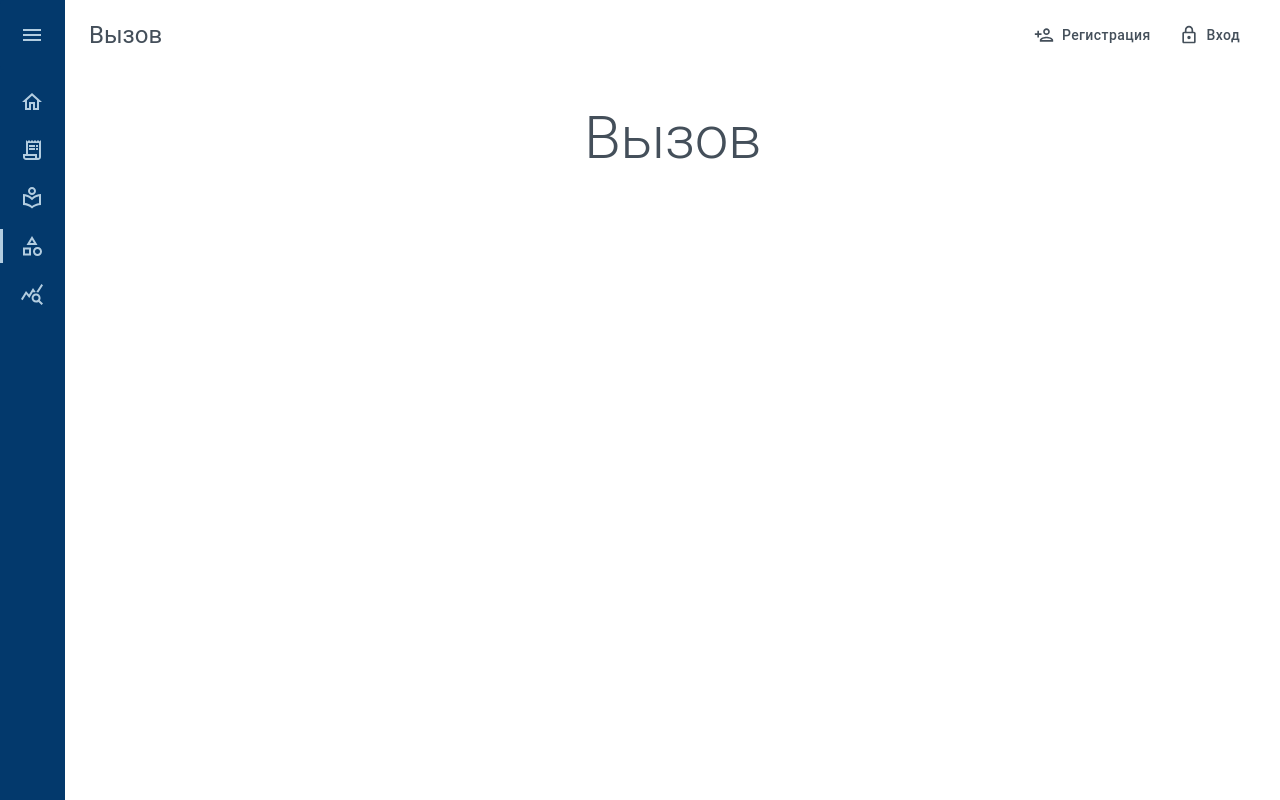
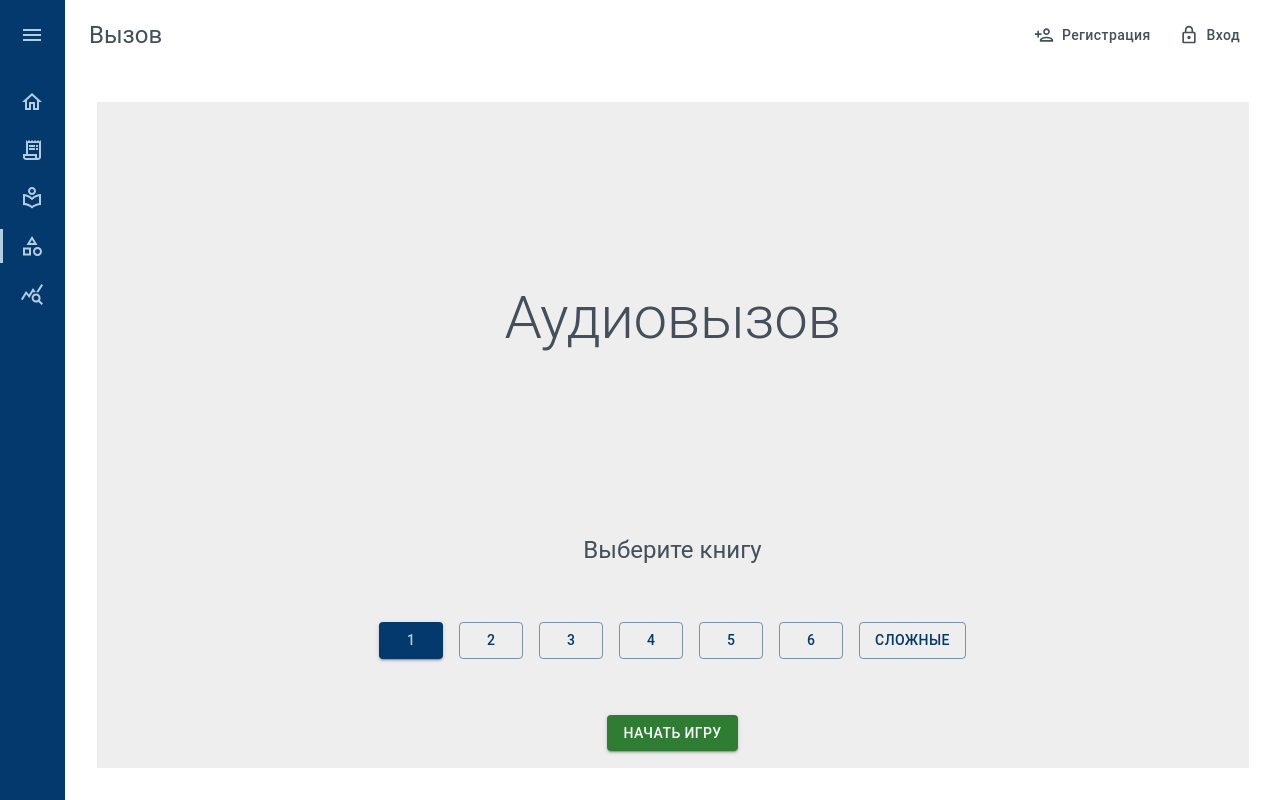
Before and after one commit to whityha/rslang, a React (Create React App) app: page /games/call in a window 1280 px wide. Built offline with nearby package versions, Linux system fonts and the light colour scheme.

Commit message:
feat: add interface for game-call

```diff
--- /dev/null
+++ b/src/components/game-call/GameCall.tsx
@@ -0,0 +1,37 @@
+import { Box } from '@mui/material';
+import { useState } from 'react';
+import theme from '../../theme/theme';
+import GameCallMenu from './Menu/GameCallMenu';
+import GameCallPlay from './Play/GameCallPlay';
+import { TGameState } from './types';
+
+const GameCall = () => {
+  const [currentPage, setCurrent] = useState<number>(0);
+  const changeCurrentPage = (num: number) => {
+    setCurrent(num);
+  };
+
+  const [active, setActive] = useState<TGameState>('menu');
+  const changeActive = (state: TGameState) => {
+    setActive(state);
+  };
+
+  return (
+    <Box sx={{
+      bgcolor: theme.palette.grey.A200,
+      height: '100%',
+    }}
+    >
+      {active === 'menu'
+        ? (
+          <GameCallMenu
+            activeMain={[active, changeActive]}
+            wordPage={[currentPage, changeCurrentPage]}
+          />
+        )
+        : <GameCallPlay /> }
+    </Box>
+  );
+};
+
+export default GameCall;
--- /dev/null
+++ b/src/components/game-call/Menu/ButtonBook.tsx
@@ -0,0 +1,13 @@
+import { Button } from '@mui/material';
+
+const ButtonBook = ({
+  id, inner, current, changeCurrent,
+}:
+  {id: number, inner: string, current: number, changeCurrent: (num: number) => void}) => {
+  const changeCurrentButton = () => {
+    changeCurrent(id);
+  };
+  return (<Button onClick={changeCurrentButton} variant={current === id ? 'contained' : 'outlined'}>{inner}</Button>);
+};
+
+export default ButtonBook;
--- /dev/null
+++ b/src/components/game-call/Menu/GameCallMenu.tsx
@@ -0,0 +1,47 @@
+import {
+  Box, Button, Typography, Stack,
+} from '@mui/material';
+import theme from '../../../theme/theme';
+import { TGameState } from '../types';
+import ButtonBook from './ButtonBook';
+
+const GameCallMenu = ({ activeMain, wordPage }:
+    {
+      activeMain: [TGameState, (state: TGameState) => void],
+      wordPage: [number, (number: number) => void]}) => {
+  const [currentPage, changeCurrentPage] = wordPage;
+  const [active, changeActive] = activeMain;
+  return (
+    <Box sx={{
+      bgcolor: theme.palette.grey.A200,
+      height: '100%',
+      display: 'flex',
+      flexDirection: 'column',
+      alignItems: 'center',
+    }}
+    >
+      <Typography variant="h2" my="3em">Аудиовызов</Typography>
+      <Typography variant="h5">Выберите книгу</Typography>
+      <Stack direction="row" spacing={2} my={7}>
+        <ButtonBook current={currentPage} id={0} changeCurrent={changeCurrentPage} inner="1" />
+        <ButtonBook current={currentPage} id={1} changeCurrent={changeCurrentPage} inner="2" />
+        <ButtonBook current={currentPage} id={2} changeCurrent={changeCurrentPage} inner="3" />
+        <ButtonBook current={currentPage} id={3} changeCurrent={changeCurrentPage} inner="4" />
+        <ButtonBook current={currentPage} id={4} changeCurrent={changeCurrentPage} inner="5" />
+        <ButtonBook current={currentPage} id={5} changeCurrent={changeCurrentPage} inner="6" />
+        <ButtonBook current={currentPage} id={6} changeCurrent={changeCurrentPage} inner="Сложные" />
+      </Stack>
+      <Button
+        variant="contained"
+        color="success"
+        onClick={() => changeActive(active === 'menu' ? 'game' : 'menu')}
+      >
+        НАЧАТЬ ИГРУ
+
+      </Button>
+
+    </Box>
+  );
+};
+
+export default GameCallMenu;
--- /dev/null
+++ b/src/components/game-call/Play/GameCallPlay.tsx
@@ -0,0 +1,84 @@
+import {
+  Box, Button, CircularProgress, IconButton, Stack, Typography,
+} from '@mui/material';
+import VolumeUpTwoToneIcon from '@mui/icons-material/VolumeUpTwoTone';
+import { useState } from 'react';
+import theme from '../../../theme/theme';
+
+const GameCallPlay = () => {
+  const [currentWord] = useState('ПРИВЕТ');
+
+  const value = 97;
+  const minProgress = 30;
+  const maxProgress = 75;
+  const getColor = (valueAccurance: number): 'error' | 'warning' | 'success' => {
+    if (valueAccurance <= minProgress) return 'error';
+    if (valueAccurance > minProgress && valueAccurance < maxProgress) return 'warning';
+    return 'success';
+  };
+  return (
+    <Box sx={{
+      bgcolor: theme.palette.grey.A200,
+      height: '100%',
+      display: 'flex',
+      flexDirection: 'column',
+      alignItems: 'center',
+      justifyContent: 'center',
+      rowGap: '5em',
+    }}
+    >
+      <Stack spacing={3} sx={{ alignItems: 'center' }}>
+        <Typography variant="h4">Процент правильных ответов </Typography>
+        <Box sx={{
+          position: 'relative',
+        }}
+        >
+          <Typography
+            variant="h6"
+            sx={{
+              position: 'absolute',
+              top: 50,
+              left: 50,
+              transform: 'translate(-50%, -50%)',
+            }}
+          >
+            {value}
+            %
+
+          </Typography>
+          <CircularProgress color={getColor(value)} variant="determinate" value={value} size="100px" />
+        </Box>
+      </Stack>
+      <IconButton size="large">
+        <VolumeUpTwoToneIcon fontSize="large" />
+      </IconButton>
+      <Stack direction="row" spacing={3}>
+        <Button variant="contained">
+          {currentWord}
+          {' '}
+          1
+        </Button>
+        <Button variant="contained">
+          {currentWord}
+          {' '}
+          2
+
+        </Button>
+        <Button variant="contained">
+          {currentWord}
+          {' '}
+          3
+
+        </Button>
+        <Button variant="contained">
+          {currentWord}
+          {' '}
+          4
+
+        </Button>
+      </Stack>
+    </Box>
+  );
+};
+
+export default GameCallPlay;
--- /dev/null
+++ b/src/components/game-call/types.ts
@@ -0,0 +1 @@
+export type TGameState = 'menu' | 'game'
--- a/src/pages/game-call.tsx
+++ b/src/pages/game-call.tsx
@@ -1,7 +1,7 @@
-import { Typography } from '@mui/material';
 import { FC } from 'react';
+import GameCall from '../components/game-call/GameCall';
 
 const GameCallPage: FC = () => (
-  <Typography variant="h2" sx={{ textAlign: 'center' }}>Вызов</Typography>
+  <GameCall />
 );
 export default GameCallPage;
```
